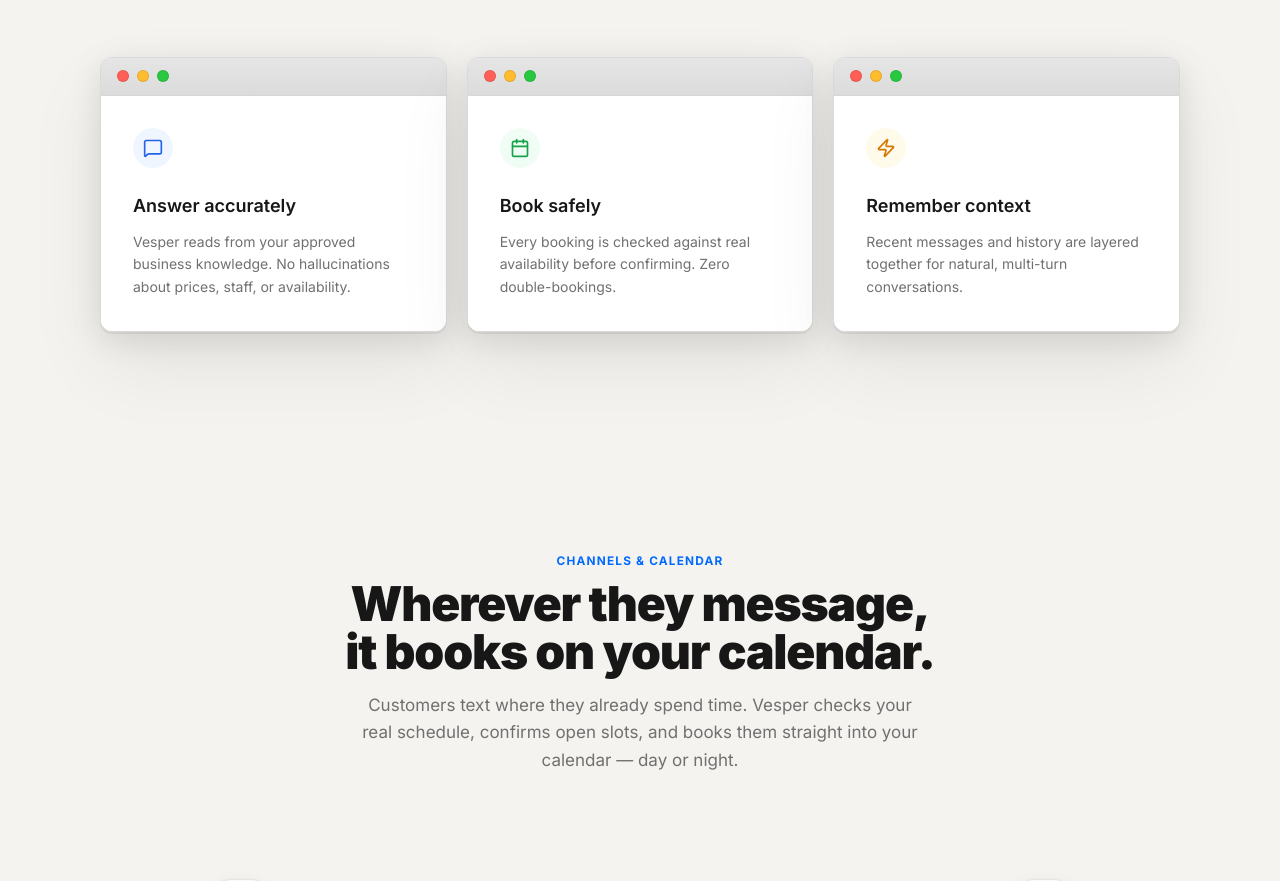
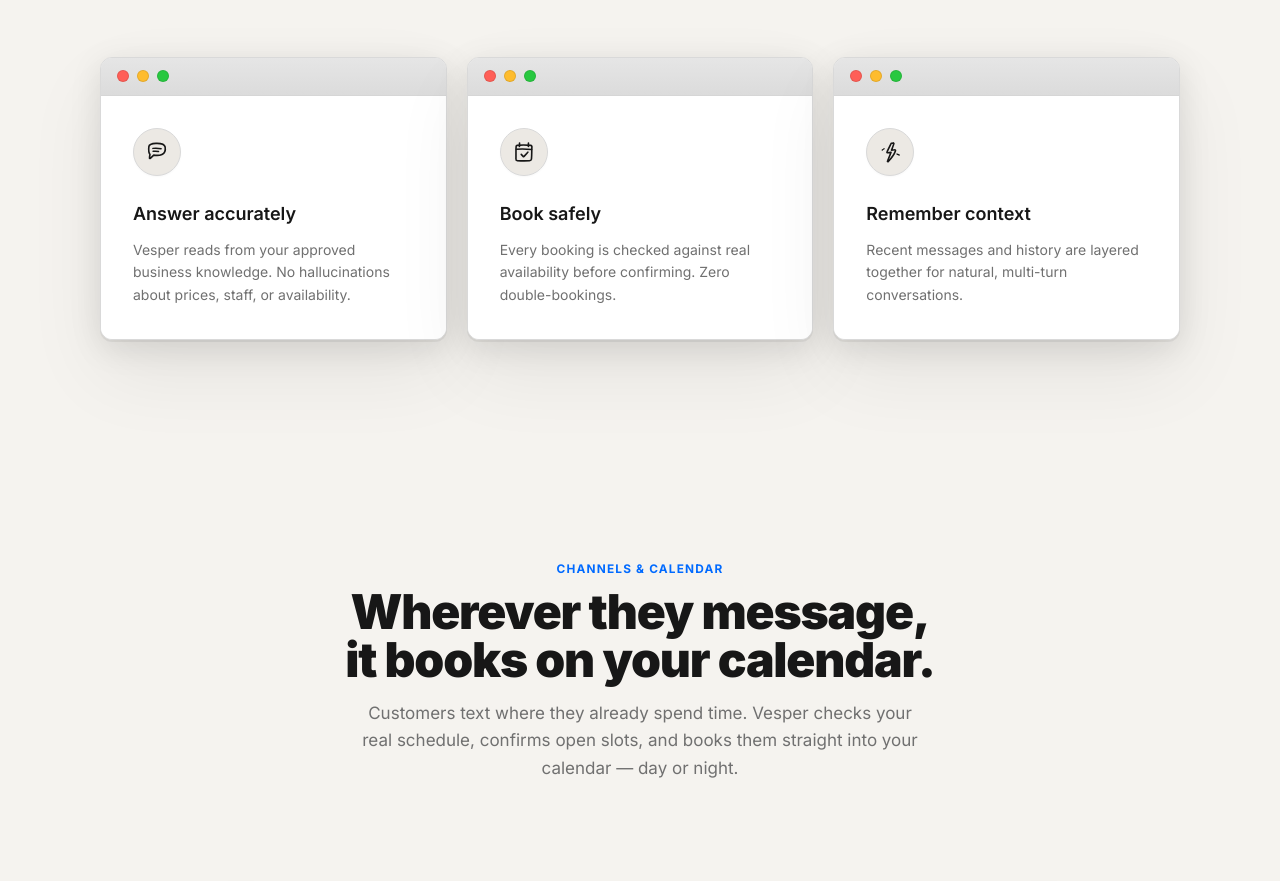
Before and after one commit to Aabhi907/Vesper, a Next.js app: page / in a window 1280 px wide. Shown: the part 4640-5521 px from the top of the page. Built offline with nearby package versions, Linux system fonts and the light colour scheme.

Commit message:
feat(ui): replace colorful badges with authentic handdrawn icons for human aesthetic

```diff
--- a/components/marketing.tsx
+++ b/components/marketing.tsx
@@ -1,7 +1,7 @@
 "use client"
 import * as React from "react"
 import { motion, useScroll, useTransform, AnimatePresence } from "framer-motion"
-import { Check, CheckCircle2, ChevronDown, MessageSquare, Calendar, Zap, Shield, Globe, Database } from "lucide-react"
+import { Check, CheckCircle2, ChevronDown, Shield, Globe, Database } from "lucide-react"
 
 /* ── macOS window chrome wrapper ── */
 function WinChrome({ title, children, className = "", style = {} }: {
@@ -487,12 +487,88 @@
   )
 }
 
+/* ── Handdrawn Editorial Icons for ThreeJobs (non-AI, human aesthetic) ── */
+function HanddrawnMessageIcon({ className = "w-6 h-6" }: { className?: string }) {
+  return (
+    <svg viewBox="0 0 28 28" fill="none" className={className} stroke="currentColor">
+      {/* Speech bubble outline with handdrawn organic pen stroke */}
+      <path
+        d="M4.5 7.8 C4.8 5.2, 7.5 4.2, 12.8 4 C18.9 3.8, 22.8 4.7, 23.5 8.2 C24.1 11.6, 23.2 15.2, 19.8 16.9 C17.1 18.2, 13.6 18.2, 10.2 17.7 L6.2 21.4 C5.7 21.8, 5 21.5, 5.2 20.6 L5.8 16.8 C4.2 14.8, 4.1 11.4, 4.5 7.8 Z"
+        strokeWidth="1.9"
+        strokeLinecap="round"
+        strokeLinejoin="round"
+      />
+      {/* Handdrawn sketch lines */}
+      <path
+        d="M9.2 9.8 C11.5 9.5, 15.6 9.6, 18.8 10.1"
+        strokeWidth="1.7"
+        strokeLinecap="round"
+      />
+      <path
+        d="M9.5 13.2 C11.6 13, 14.2 13.1, 15.8 13.4"
+        strokeWidth="1.7"
+        strokeLinecap="round"
+      />
+    </svg>
+  )
+}
+
+function HanddrawnCalendarIcon({ className = "w-6 h-6" }: { className?: string }) {
+  return (
+    <svg viewBox="0 0 28 28" fill="none" className={className} stroke="currentColor">
+      {/* Binding rings */}
+      <path d="M8.8 3.5 C8.7 5.2, 8.8 6.5, 8.7 7.6" strokeWidth="1.9" strokeLinecap="round" />
+      <path d="M19.2 3.6 C19.1 5.3, 19.2 6.4, 19.1 7.5" strokeWidth="1.9" strokeLinecap="round" />
+      {/* Calendar body outline */}
+      <path
+        d="M5.8 6.2 C9.8 5.9, 17.8 5.9, 21.8 6.3 C22.8 6.4, 23.4 7.1, 23.2 8.4 C22.9 12.6, 23.2 18.4, 22.7 22.4 C22.5 23.5, 21.8 24.1, 20.5 24.2 C15.8 24.4, 9.4 24.3, 6.2 24.1 C5.1 24, 4.5 23.3, 4.6 22 C4.8 17.6, 4.4 11.2, 4.8 7.6 C4.9 6.7, 5.4 6.2, 5.8 6.2 Z"
+        strokeWidth="1.9"
+        strokeLinecap="round"
+        strokeLinejoin="round"
+      />
+      {/* Header divider */}
+      <path d="M5.1 10.8 C9.8 10.5, 17.5 10.6, 22.9 11.1" strokeWidth="1.7" strokeLinecap="round" />
+      {/* Handdrawn checkmark */}
+      <path d="M10.8 16.8 L13.2 19.4 C13.4 19.6, 13.8 19.5, 14.1 19.1 L18.5 14.2" strokeWidth="1.9" strokeLinecap="round" strokeLinejoin="round" />
+    </svg>
+  )
+}
+
+function HanddrawnZapIcon({ className = "w-6 h-6" }: { className?: string }) {
+  return (
+    <svg viewBox="0 0 28 28" fill="none" className={className} stroke="currentColor">
+      {/* Handdrawn lightning bolt with organic contour */}
+      <path
+        d="M15.5 3.8 C15.2 3.9, 12.2 10.5, 10.5 13.8 C10.2 14.3, 10.6 14.9, 11.3 14.8 L15.2 14.4 C14.1 17.6, 11.9 22.4, 11.1 24.5 C10.8 25.1, 11.6 25.5, 12 25 C14.4 22.4, 19.1 16.5, 20.3 12.7 C20.7 11.8, 20.1 11.2, 19.2 11.4 L15.8 11.8 C16.8 9.1, 18.2 5.8, 18.5 4.3 C18.7 3.7, 18 3.2, 17.4 3.5 Z"
+        strokeWidth="1.9"
+        strokeLinecap="round"
+        strokeLinejoin="round"
+      />
+      {/* Handdrawn sketch sparks */}
+      <path d="M7.1 10.2 C6.2 10.7, 5.6 11.1, 5 11.6" strokeWidth="1.6" strokeLinecap="round" />
+      <path d="M22.2 16.4 C23.2 16.8, 23.9 17.2, 24.8 17.6" strokeWidth="1.6" strokeLinecap="round" />
+    </svg>
+  )
+}
+
 /* ── Three Jobs ── */
 export function ThreeJobs() {
   const jobs = [
-    { icon: MessageSquare, title: "Answer accurately", copy: "Vesper reads from your approved business knowledge. No hallucinations about prices, staff, or availability.", color: "bg-blue-50 dark:bg-blue-950/40 text-blue-600 dark:text-blue-400" },
-    { icon: Calendar,     title: "Book safely",       copy: "Every booking is checked against real availability before confirming. Zero double-bookings.",       color: "bg-green-50 dark:bg-green-950/40 text-green-600 dark:text-green-400" },
-    { icon: Zap,          title: "Remember context",  copy: "Recent messages and history are layered together for natural, multi-turn conversations.",            color: "bg-amber-50 dark:bg-amber-950/40 text-amber-600 dark:text-amber-400" },
+    {
+      icon: HanddrawnMessageIcon,
+      title: "Answer accurately",
+      copy: "Vesper reads from your approved business knowledge. No hallucinations about prices, staff, or availability.",
+    },
+    {
+      icon: HanddrawnCalendarIcon,
+      title: "Book safely",
+      copy: "Every booking is checked against real availability before confirming. Zero double-bookings.",
+    },
+    {
+      icon: HanddrawnZapIcon,
+      title: "Remember context",
+      copy: "Recent messages and history are layered together for natural, multi-turn conversations.",
+    },
   ]
   return (
     <section className="w-full py-28 px-6 bg-canvas" id="features">
@@ -505,8 +581,8 @@
           {jobs.map((job, i) => (
             <WinChrome key={i} className="flex flex-col h-full">
               <div className="bg-white dark:bg-soft-canvas p-8 flex flex-col h-full">
-                <div className={`w-10 h-10 rounded-full ${job.color} flex items-center justify-center mb-6`}>
-                  <job.icon className="w-5 h-5" />
+                <div className="w-12 h-12 rounded-xl bg-soft-canvas dark:bg-white/5 border border-line flex items-center justify-center mb-6 text-ink shadow-[0_1px_2px_rgba(0,0,0,0.03)]">
+                  <job.icon className="w-6 h-6 text-ink" />
                 </div>
                 <h3 className="text-[18px] font-semibold text-ink mb-3">{job.title}</h3>
                 <p className="text-[14px] text-muted leading-relaxed">{job.copy}</p>
```
